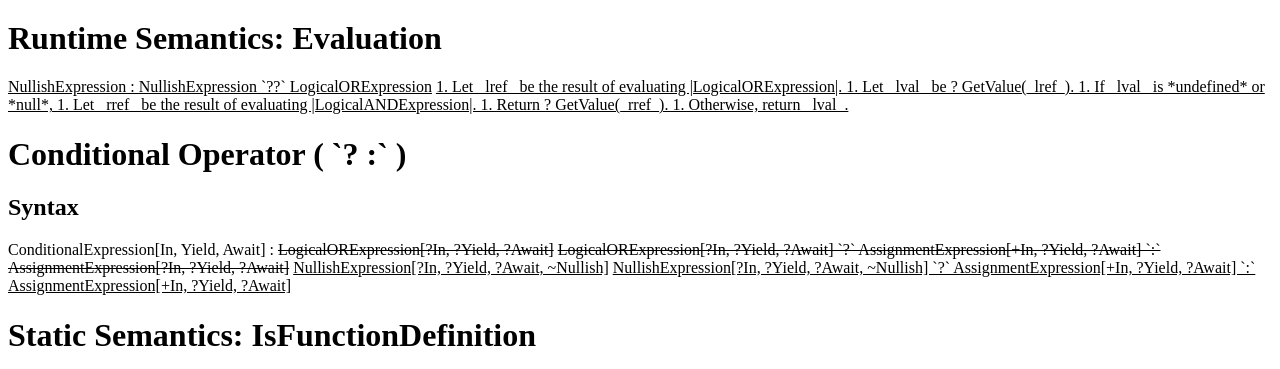
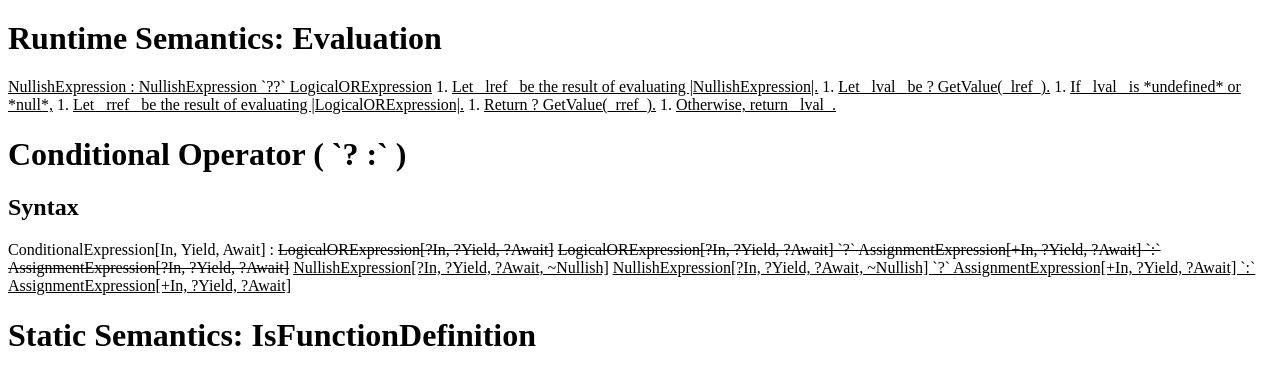
Before and after one commit to tc39/proposal-nullish-coalescing, a website: page spec.html in a window 1280 px wide. Shown: the part 728-1097 px from the top of the page. Drawn offline with Linux system fonts and the light colour scheme.

Commit message:
Fixed ordered list, fixed runtime semantics.

```diff
--- a/spec.html
+++ b/spec.html
@@ -75,14 +75,12 @@ contributors: Daniel Ehrenberg, Daniel Rosenwasser
 
     <emu-grammar><ins>NullishExpression : NullishExpression `??` LogicalORExpression</ins></emu-grammar>
     <emu-alg>
-    <ins>
-      1. Let _lref_ be the result of evaluating |LogicalORExpression|.
-      1. Let _lval_ be ? GetValue(_lref_).
-      1. If _lval_ is *undefined* or *null*,
-        1. Let _rref_ be the result of evaluating |LogicalANDExpression|.
-        1. Return ? GetValue(_rref_).
-      1. Otherwise, return _lval_.
-    </ins>
+      1. <ins>Let _lref_ be the result of evaluating |NullishExpression|.</ins>
+      1. <ins>Let _lval_ be ? GetValue(_lref_).</ins>
+      1. <ins>If _lval_ is *undefined* or *null*,</ins>
+        1. <ins>Let _rref_ be the result of evaluating |LogicalORExpression|.</ins>
+        1. <ins>Return ? GetValue(_rref_).</ins>
+      1. <ins>Otherwise, return _lval_.</ins>
     </emu-alg>
   </emu-clause>
 </emu-clause>
```
